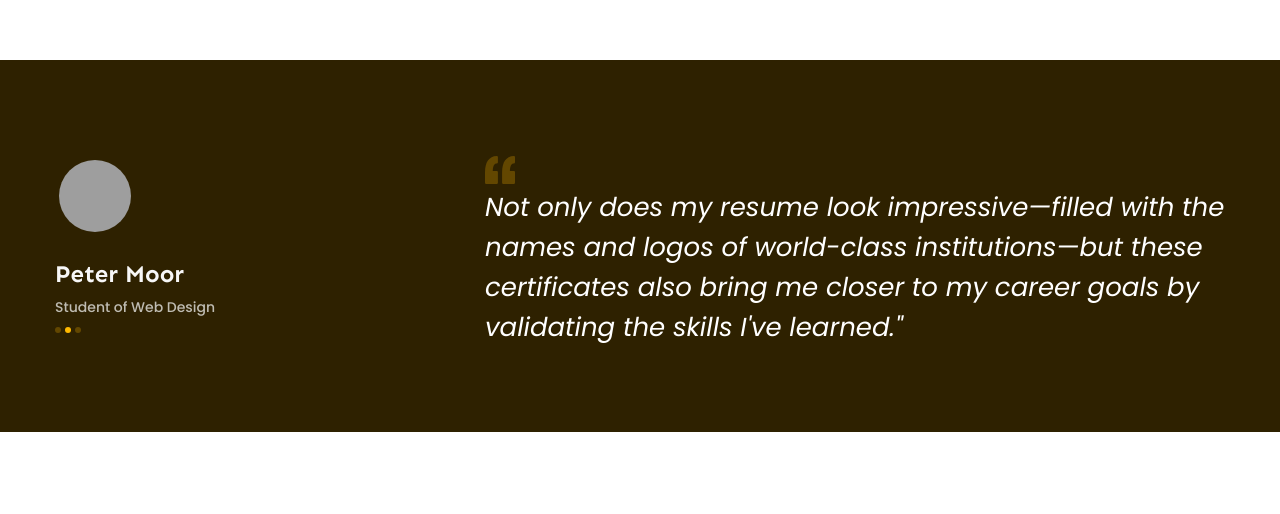
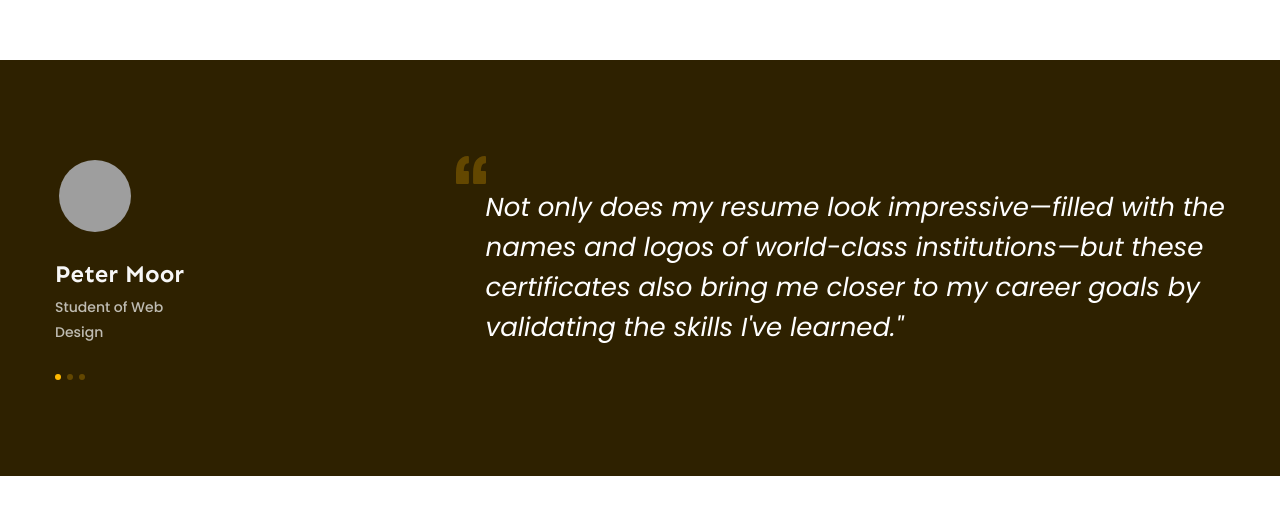
Before and after one commit to tddv2017/Education-Platfrorm, a plain HTML site: page index.html in a window 1280 px wide. Shown: the part 1883-2397 px from the top of the page. Drawn offline with Linux system fonts and the light colour scheme; grey boxes are pictures that could not be loaded.

Commit message:
fix phần feedback list item

```diff
--- a/assets/css/styles.css
+++ b/assets/css/styles.css
@@ -424,10 +424,17 @@ a {
     padding: 96px 0;
 }
 
+.feedback-list {
+    display: flex;
+    overflow: hidden;
+}
+
 .feedback-item {
     display: flex;
-    justify-content: space-between;
+    width: 100%;
+    flex-shrink: 0;
 }
+
 
 /* Khối Info */
 
@@ -456,25 +463,35 @@ a {
     line-height: 1.85;
 }
 
+.feedback-list .info .dots {
+    margin-top: 28px;
+    display: flex;
+}
 
 .feedback-list .info .dot {
-    display: inline-block;
     width: 6px;
     height: 6px;
     border-radius: 50%;
     background: #634700;
+    cursor: pointer;
 }
 
-.feedback-list .info .dot-yellow {
+.feedback-list .info .dot+.dot {
+    margin-left: 6px;
+}
+
+.feedback-list .info .active {
     background: var(--primary-color);
+    cursor: none;
 }
 
 .feedback-list .content {
-    width: 740px;
-    height: 160px;
+    margin-left: 241px;
+    width: 66%;
 }
 
 .feedback-list .content blockquote {
+    padding-left: 30px;
     color: #FFF;
     font-size: 2.6rem;
     font-style: italic;
--- a/index.html
+++ b/index.html
@@ -240,15 +240,62 @@
             <div class="main-content">
                 <!-- FeedBack-List -->
                 <div class="feedback-list">
+                    <!-- Feedback Item1 -->
                     <div class="feedback-item">
                         <div class="info">
                             <img src="./assets/img/avatar-quote.jpg" alt="Peter Moor" class="avatar">
                             <p class="title">Peter Moor</p>
                             <p class="desc">Student of Web Design</p>
                             <div class="dots">
+                                <span class="dot active"></span>
                                 <span class="dot"></span>
-                                <span class="dot dot-yellow"></span>
                                 <span class="dot"></span>
+                            </div>
+                        </div>
+                        <!-- Quote -->
+                        <div class="content">
+                            <img src="./assets/img/quote.svg" alt="open-quote" class="open-quote">
+                            <blockquote>Not only does my resume look impressive—filled with the names and logos of
+                                world-class
+                                institutions—but these certificates also bring me closer to my career goals by
+                                validating
+                                the
+                                skills I've learned." </blockquote>
+                        </div>
+                    </div>
+                    <!-- Feedback Item2 -->
+                    <div class="feedback-item">
+                        <div class="info">
+                            <img src="./assets/img/avatar-quote1.jpg" alt="Peter Moor" class="avatar">
+                            <p class="title">Peter Moor</p>
+                            <p class="desc">Student of Web Design</p>
+                            <div class="dots">
+                                <span class="dot"></span>
+                                <span class="dot active"></span>
+                                <span class="dot"></span>
+                            </div>
+                        </div>
+                        <!-- Quote -->
+                        <div class="content">
+                            <img src="./assets/img/quote.svg" alt="open-quote" class="open-quote">
+                            <blockquote>Not only does my resume look impressive—filled with the names and logos of
+                                world-class
+                                institutions—but these certificates also bring me closer to my career goals by
+                                validating
+                                the
+                                skills I've learned." </blockquote>
+                        </div>
+                    </div>
+                    <!-- Feedback Item3 -->
+                    <div class="feedback-item">
+                        <div class="info">
+                            <img src="./assets/img/avatar-quote3.jpg" alt="Peter Moor" class="avatar">
+                            <p class="title">Peter Moor</p>
+                            <p class="desc">Student of Web Design</p>
+                            <div class="dots">
+                                <span class="dot"></span>
+                                <span class="dot"></span>
+                                <span class="dot active"></span>
                             </div>
                         </div>
                         <!-- Quote -->
```
Also changed, not shown: 2 other files.
